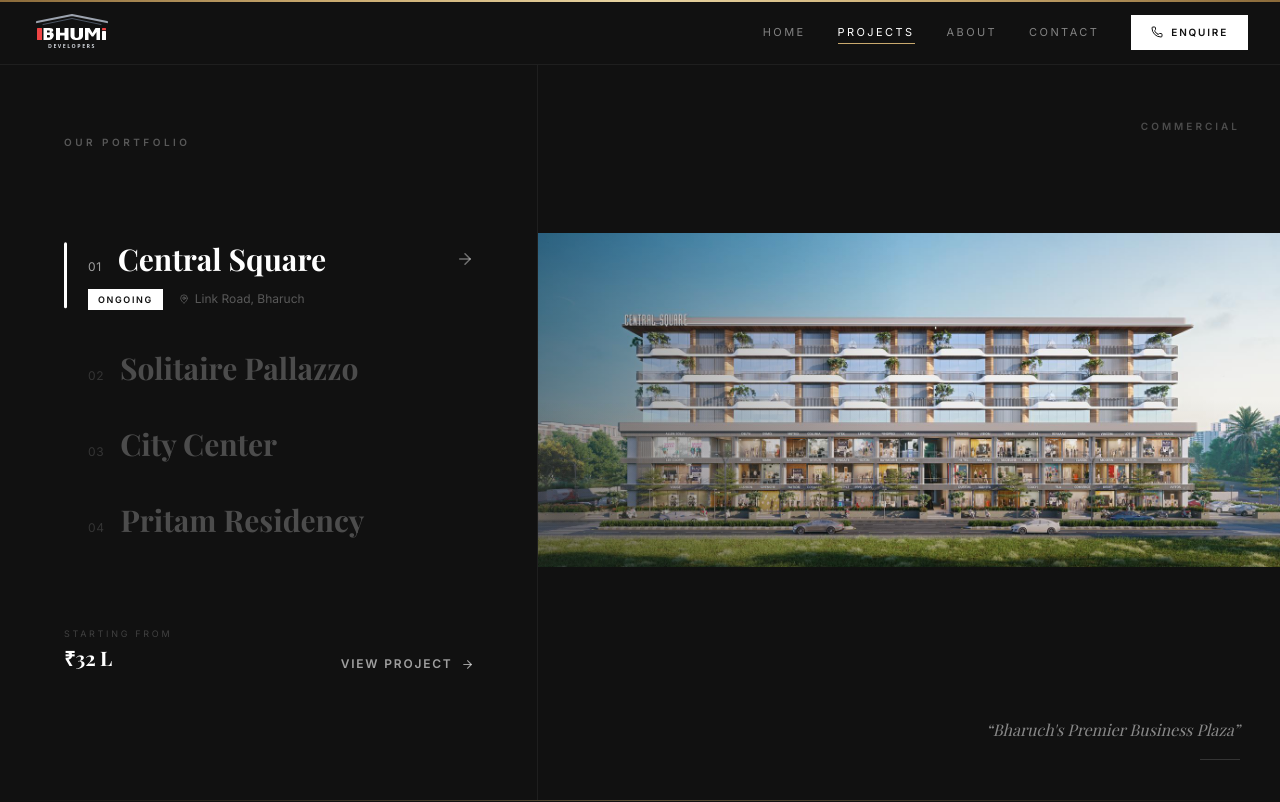
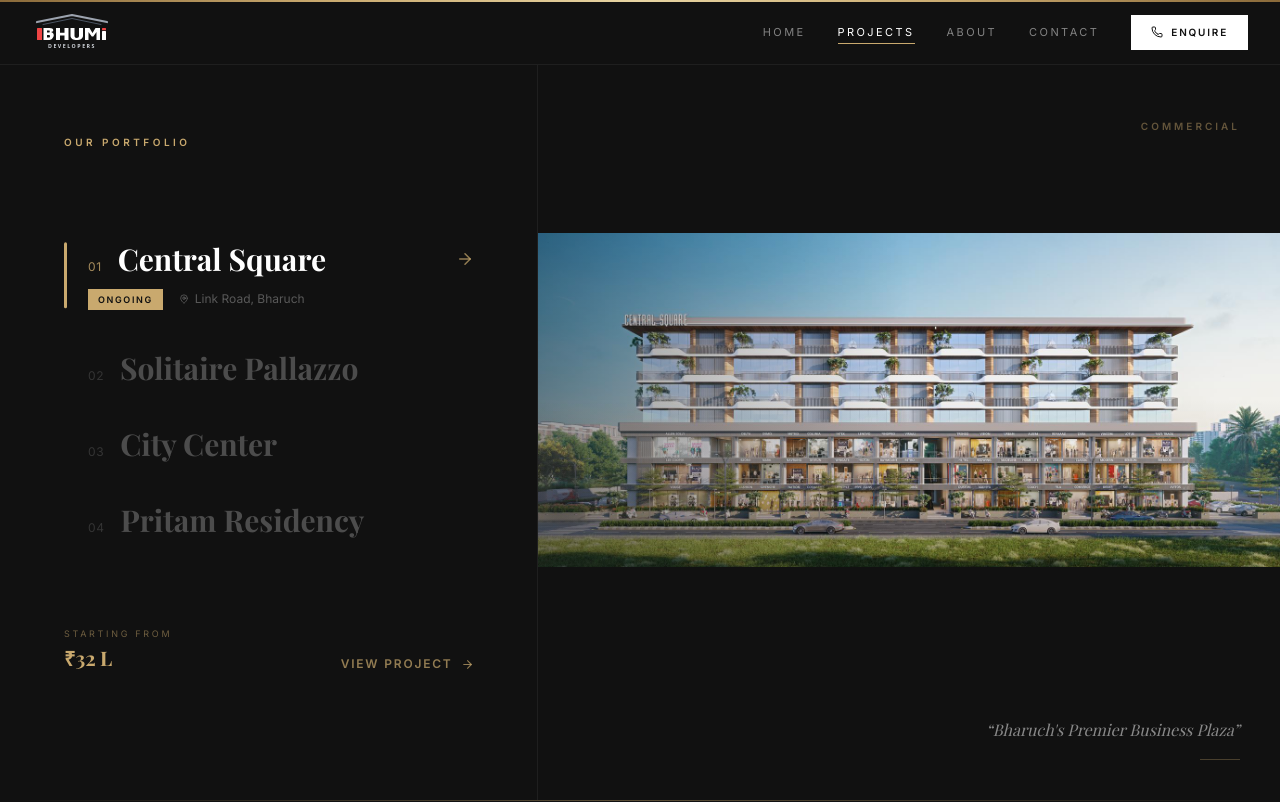
Before and after one commit to Marshmellow31/bhumi-developers, a Next.js app: page /projects in a window 1280 px wide. Shown: the top 802 px of the page. Built offline with nearby package versions, Linux system fonts and the light colour scheme.

Commit message:
feat: implement project showcase and featured project components with animation support

```diff
--- a/components/home/FeaturedProjects.tsx
+++ b/components/home/FeaturedProjects.tsx
@@ -45,7 +45,7 @@ function FeaturedRow({ project, index, total }: FeaturedRowProps) {
         >
           {/* Image */}
           <motion.div
-            className="absolute inset-0 bg-contain bg-no-repeat bg-center"
+            className="absolute inset-0 bg-cover bg-center"
             style={{
               backgroundImage: `url('${project.image}')`,
               filter: "grayscale(15%)",
--- a/components/projects/ProjectCard.tsx
+++ b/components/projects/ProjectCard.tsx
@@ -108,11 +108,11 @@ export default function ProjectCard({ project }: ProjectCardProps) {
               Dark overlay wipes left (scaleX 1→0).
               Image simultaneously un-scales (1.15→1).
           ════════════════════════════════════════ */}
-          <div className="relative h-64 overflow-hidden bg-surface">
+          <div className="relative h-64 overflow-hidden bg-primary">
 
             {/* The actual property image — parallax depth offset */}
             <motion.div
-              className="absolute inset-0 bg-cover bg-center"
+              className="absolute -inset-4 bg-cover bg-center"
               style={{
                 backgroundImage: `url('${project.image}')`,
                 filter: "grayscale(20%)",
--- a/components/projects/ProjectShowcase.tsx
+++ b/components/projects/ProjectShowcase.tsx
@@ -1,21 +1,27 @@
 "use client";
 
-import { useState, useCallback } from "react";
+import { useState, useCallback, useEffect } from "react";
 import { motion, AnimatePresence } from "framer-motion";
+import Image from "next/image";
 import Link from "next/link";
 import { MapPin, ArrowRight } from "lucide-react";
 import { projects } from "@/data/projects";
 import { formatPrice } from "@/lib/utils";
 
 const statusStyles: Record<string, string> = {
-  Ongoing:   "bg-white text-primary",
-  Completed: "bg-white/10 text-white border border-white/30",
-  Upcoming:  "bg-white/5 text-white border border-white/20",
+  Ongoing:   "bg-champagne text-primary",
+  Completed: "bg-champagne/10 text-champagne border border-champagne/30",
+  Upcoming:  "bg-champagne/5 text-champagne/70 border border-champagne/20",
 };
 
 export default function ProjectShowcase() {
   const [activeIndex, setActiveIndex] = useState(0);
+  const [imageLoaded, setImageLoaded] = useState(false);
   const active = projects[activeIndex];
+
+  useEffect(() => {
+    setImageLoaded(false);
+  }, [activeIndex]);
 
   const handleSelect = useCallback((i: number) => {
     setActiveIndex(i);
@@ -31,7 +37,7 @@ export default function ProjectShowcase() {
             initial={{ opacity: 0, y: 10 }}
             animate={{ opacity: 1, y: 0 }}
             transition={{ duration: 0.6, delay: 0.2 }}
-            className="text-white/30 text-[10px] tracking-[0.35em] uppercase font-body font-semibold"
+            className="text-champagne text-[10px] tracking-[0.35em] uppercase font-body font-semibold"
           >
             Our Portfolio
           </motion.span>
@@ -56,7 +62,7 @@ export default function ProjectShowcase() {
                 >
                   {/* Active indicator line */}
                   <motion.div
-                    className="absolute left-0 top-1/2 -translate-y-1/2 w-[3px] bg-white rounded-full"
+                    className="absolute left-0 top-1/2 -translate-y-1/2 w-[3px] bg-champagne rounded-full"
                     initial={false}
                     animate={{
                       height: isActive ? "60%" : "0%",
@@ -70,7 +76,7 @@ export default function ProjectShowcase() {
                       {/* Number */}
                       <span
                         className={`text-xs font-body tracking-wider transition-colors duration-400 ${
-                          isActive ? "text-white/60" : "text-white/15"
+                          isActive ? "text-champagne/80" : "text-white/15"
                         }`}
                       >
                         {String(i + 1).padStart(2, "0")}
@@ -95,7 +101,7 @@ export default function ProjectShowcase() {
                       }}
                       transition={{ duration: 0.3 }}
                     >
-                      <ArrowRight size={18} className="text-white/40" />
+                      <ArrowRight size={18} className="text-champagne/70" />
                     </motion.div>
                   </div>
 
@@ -136,11 +142,11 @@ export default function ProjectShowcase() {
           className="flex items-end justify-between"
         >
           <div>
-            <p className="text-white/20 text-[9px] tracking-[0.3em] uppercase font-body mb-1">
+            <p className="text-champagne/50 text-[9px] tracking-[0.3em] uppercase font-body mb-1">
               Starting from
             </p>
             <p
-              className="text-white text-xl font-bold"
+              className="text-champagne text-xl font-bold"
               style={{ fontFamily: "var(--font-playfair)" }}
             >
               {formatPrice(active.priceRange.min)}
@@ -148,7 +154,7 @@ export default function ProjectShowcase() {
           </div>
           <Link
             href={`/projects/${active.slug}`}
-            className="group/link flex items-center gap-2 text-white/60 hover:text-white text-xs font-semibold font-body tracking-[0.15em] uppercase transition-colors duration-300"
+            className="group/link flex items-center gap-2 text-champagne/70 hover:text-champagne text-xs font-semibold font-body tracking-[0.15em] uppercase transition-colors duration-300"
             data-cursor-label="VIEW"
           >
             View Project
@@ -162,19 +168,59 @@ export default function ProjectShowcase() {
 
       {/* ─── Right Panel: Hero Image ─── */}
       <div className="relative flex-1 h-full overflow-hidden">
+        {/* Preload all project images so transitions feel instant */}
+        <div className="sr-only" aria-hidden="true">
+          {projects.map((p) => (
+            <Image key={p.id} src={p.image} alt="" width={1} height={1} priority />
+          ))}
+        </div>
+
         <AnimatePresence mode="wait">
           <motion.div
             key={active.id}
-            className="absolute inset-0"
+            className="absolute inset-0 overflow-hidden"
             initial={{ opacity: 0, scale: 1.06 }}
             animate={{ opacity: 1, scale: 1 }}
             exit={{ opacity: 0, scale: 0.98 }}
             transition={{ duration: 0.8, ease: [0.32, 0.72, 0, 1] }}
           >
-            <div
-              className="absolute inset-0 bg-contain bg-center bg-no-repeat"
-              style={{ backgroundImage: `url('${active.image}')` }}
-            />
+            <div className="absolute inset-0">
+              <Image
+                src={active.image}
+                alt={active.name}
+                fill
+                className="object-contain object-center"
+                priority={activeIndex === 0}
+                sizes="58vw"
+                onLoad={() => setImageLoaded(true)}
+              />
+            </div>
+
+            {/* Shimmer skeleton — fades out once image has loaded */}
+            <AnimatePresence>
+              {!imageLoaded && (
+                <motion.div
+                  className="absolute inset-0 z-10 overflow-hidden bg-primary-light"
+                  exit={{ opacity: 0 }}
+                  transition={{ duration: 0.6, ease: "easeOut" }}
+                >
+                  <motion.div
+                    className="absolute inset-0"
+                    style={{
+                      background:
+                        "linear-gradient(105deg, transparent 35%, rgba(201,169,110,0.07) 50%, transparent 65%)",
+                    }}
+                    animate={{ x: ["-100%", "200%"] }}
+                    transition={{
+                      duration: 1.5,
+                      repeat: Infinity,
+                      ease: "easeInOut",
+                      repeatDelay: 0.2,
+                    }}
+                  />
+                </motion.div>
+              )}
+            </AnimatePresence>
             {/* Subtle left-edge gradient for blending */}
             <div className="absolute inset-0 bg-gradient-to-r from-primary/40 via-transparent to-transparent" />
             {/* Bottom gradient for text readability */}
@@ -198,7 +244,7 @@ export default function ProjectShowcase() {
               >
                 &ldquo;{active.tagline}&rdquo;
               </p>
-              <div className="w-10 h-px bg-white/15 mt-4 ml-auto" />
+              <div className="w-10 h-px bg-champagne/30 mt-4 ml-auto" />
             </motion.div>
           </AnimatePresence>
         </div>
@@ -212,7 +258,7 @@ export default function ProjectShowcase() {
               animate={{ opacity: 1, x: 0 }}
               exit={{ opacity: 0, x: -10 }}
               transition={{ duration: 0.4, delay: 0.1 }}
-              className="text-white/25 text-[10px] tracking-[0.3em] uppercase font-body font-semibold"
+              className="text-champagne/45 text-[10px] tracking-[0.3em] uppercase font-body font-semibold"
             >
               {active.type}
             </motion.span>
```
